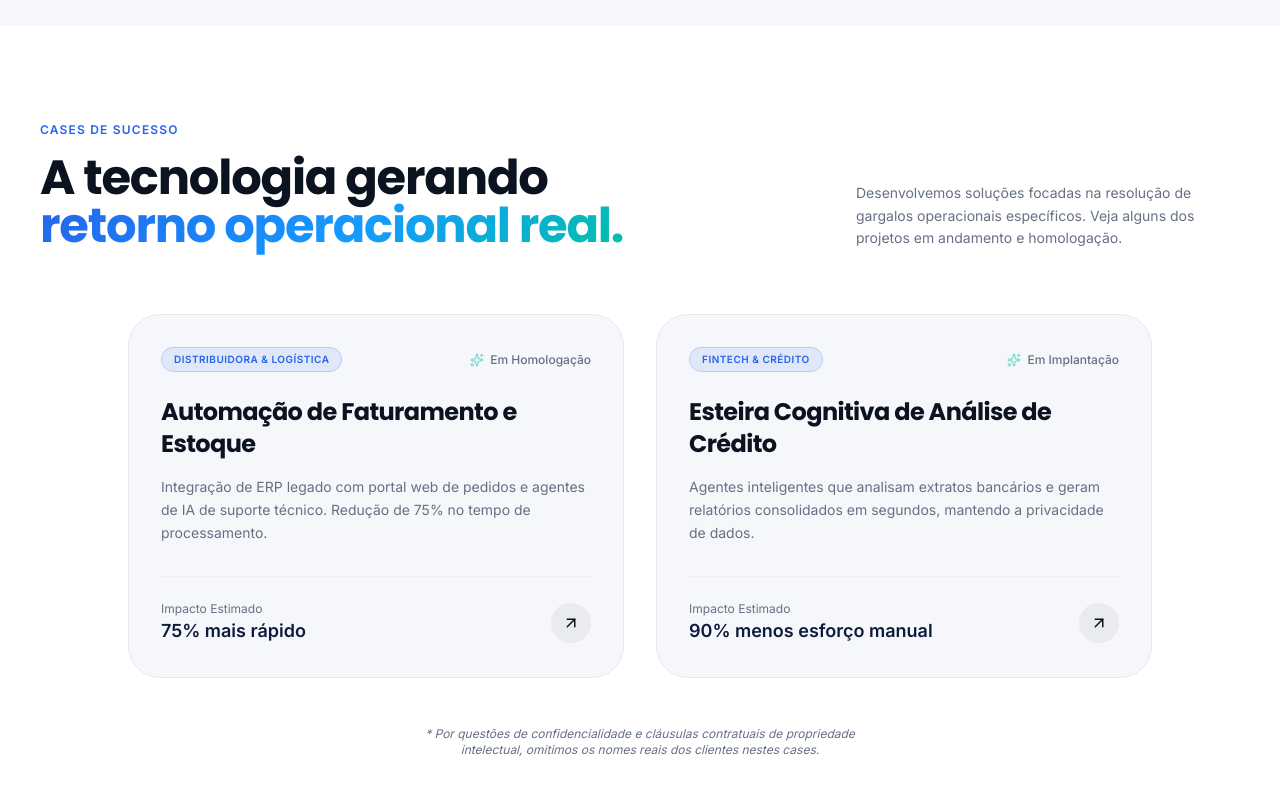
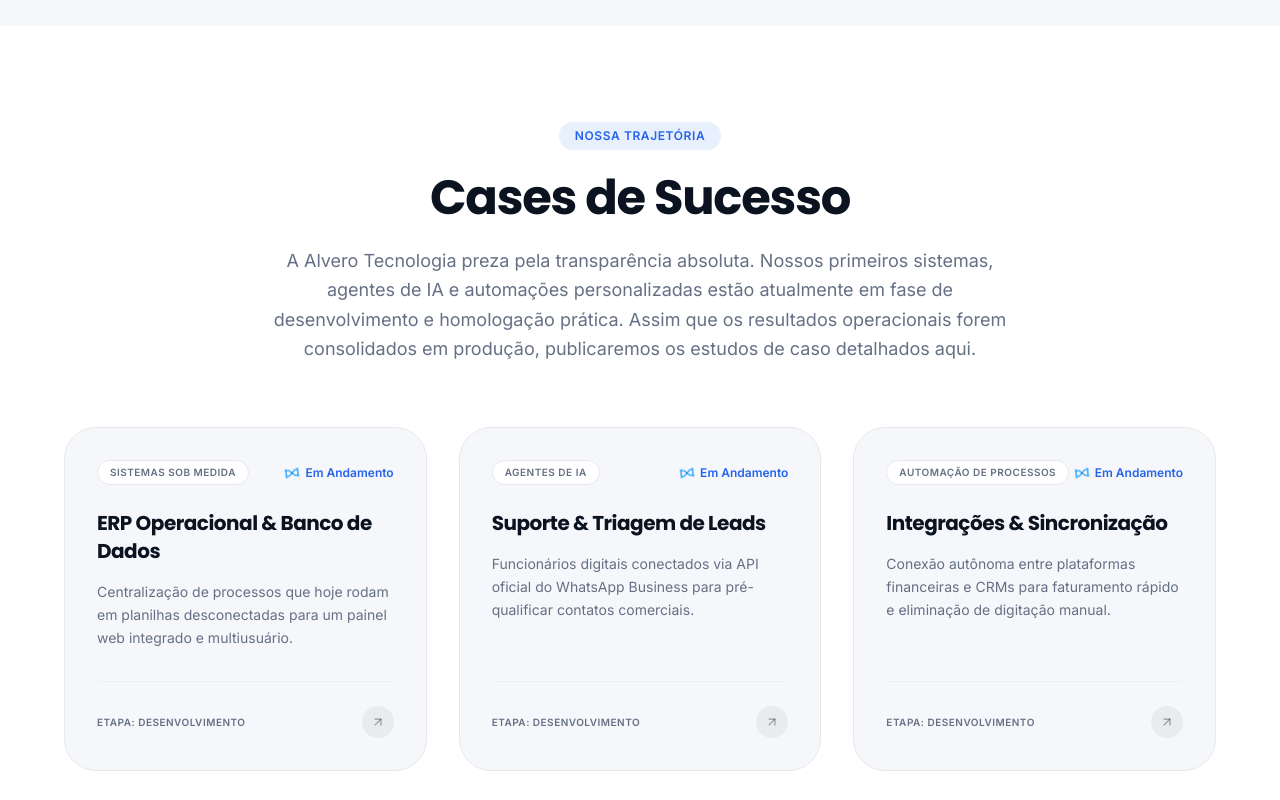
Before and after one commit to vovoachou/alvero-tecnologia, a Next.js app: page / in a window 1280 px wide. Shown: the part 6480-7280 px from the top of the page. Built offline with nearby package versions, Linux system fonts and the light colour scheme.

Commit message:
fix: navbar color on non-home pages, remove fabricated case study, fix broken diagnostico form submission

```diff
--- a/app/diagnostico/page.tsx
+++ b/app/diagnostico/page.tsx
@@ -22,10 +22,26 @@
 
   const handleSubmit = async (e: React.FormEvent) => {
     e.preventDefault();
+    console.log('Submissão iniciada. Dados do formulário:', formData);
     setIsLoading(true);
     setError('');
 
+    // Validação do lado do cliente para prevenir envios vazios e erros silenciosos
+    if (
+      !formData.name.trim() ||
+      !formData.email.trim() ||
+      !formData.whatsapp.trim() ||
+      !formData.company.trim() ||
+      !formData.bottleneck.trim()
+    ) {
+      console.warn('Submissão bloqueada: campos obrigatórios vazios.');
+      setError('Por favor, preencha todos os campos obrigatórios do formulário.');
+      setIsLoading(false);
+      return;
+    }
+
     try {
+      console.log('Enviando requisição POST para /api/diagnostico...');
       const res = await fetch('/api/diagnostico', {
         method: 'POST',
         headers: {
@@ -34,12 +50,16 @@
         body: JSON.stringify(formData),
       });
 
+      console.log('Resposta da API recebida. Status:', res.status);
       if (!res.ok) {
-        throw new Error('Falha no envio');
+        throw new Error(`Erro HTTP! status: ${res.status}`);
       }
 
+      const data = await res.json();
+      console.log('Sucesso no processamento do lead:', data);
       setIsSubmitted(true);
     } catch (err: any) {
+      console.error('Erro detectado durante a submissão do formulário:', err);
       setError('Houve um erro técnico. Por favor, tente novamente ou nos chame no WhatsApp.');
     } finally {
       setIsLoading(false);
--- a/components/CasesSection.tsx
+++ b/components/CasesSection.tsx
@@ -2,97 +2,101 @@
 
 import React from 'react';
 import { motion } from 'motion/react';
-import { Sparkles, Calendar, ArrowUpRight } from 'lucide-react';
+import { Sparkles, Hourglass, ArrowUpRight } from 'lucide-react';
 
-const cases = [
+const incomingProjects = [
   {
-    tag: 'Distribuidora & Logística',
-    title: 'Automação de Faturamento e Estoque',
-    description: 'Integração de ERP legado com portal web de pedidos e agentes de IA de suporte técnico. Redução de 75% no tempo de processamento.',
-    status: 'Em Homologação',
-    impact: '75% mais rápido',
+    area: 'Sistemas Sob Medida',
+    focus: 'ERP Operacional & Banco de Dados',
+    description: 'Centralização de processos que hoje rodam em planilhas desconectadas para um painel web integrado e multiusuário.',
   },
   {
-    tag: 'Fintech & Crédito',
-    title: 'Esteira Cognitiva de Análise de Crédito',
-    description: 'Agentes inteligentes que analisam extratos bancários e geram relatórios consolidados em segundos, mantendo a privacidade de dados.',
-    status: 'Em Implantação',
-    impact: '90% menos esforço manual',
+    area: 'Agentes de IA',
+    focus: 'Suporte & Triagem de Leads',
+    description: 'Funcionários digitais conectados via API oficial do WhatsApp Business para pré-qualificar contatos comerciais.',
+  },
+  {
+    area: 'Automação de Processos',
+    focus: 'Integrações & Sincronização',
+    description: 'Conexão autônoma entre plataformas financeiras e CRMs para faturamento rápido e eliminação de digitação manual.',
   },
 ];
 
 export default function CasesSection() {
   return (
     <section id="cases" className="py-24 bg-white relative overflow-hidden">
+      <div className="absolute top-0 right-0 w-[400px] h-[400px] bg-primary-blue/5 rounded-full blur-3xl pointer-events-none -z-10" />
+
       <div className="max-w-7xl mx-auto px-6 md:px-10">
+        <div className="text-center max-w-3xl mx-auto mb-16">
+          <motion.span
+            initial={{ opacity: 0, y: 10 }}
+            whileInView={{ opacity: 1, y: 0 }}
+            viewport={{ once: true }}
+            className="inline-block px-4 py-1.5 bg-primary-blue/10 text-primary-blue rounded-full text-xs font-bold uppercase tracking-wider mb-6"
+          >
+            Nossa Trajetória
+          </motion.span>
 
-        <div className="flex flex-col md:flex-row justify-between items-start md:items-end mb-16 gap-6">
-          <div>
-            <span className="text-primary-blue font-bold tracking-widest text-xs uppercase mb-4 block">Cases de Sucesso</span>
-            <h2 className="text-3xl md:text-5xl font-bold text-navy tracking-tight">
-              A tecnologia gerando <br />
-              <span className="text-gradient">retorno operacional real.</span>
-            </h2>
-          </div>
-          <p className="text-text-secondary text-sm max-w-sm leading-relaxed">
-            Desenvolvemos soluções focadas na resolução de gargalos operacionais específicos. Veja alguns dos projetos em andamento e homologação.
-          </p>
+          <motion.h2
+            initial={{ opacity: 0, y: 25 }}
+            whileInView={{ opacity: 1, y: 0 }}
+            viewport={{ once: true }}
+            transition={{ delay: 0.1 }}
+            className="text-3xl md:text-5xl font-bold text-navy mb-6 tracking-tight"
+          >
+            Cases de Sucesso
+          </motion.h2>
+
+          <motion.p
+            initial={{ opacity: 0, y: 20 }}
+            whileInView={{ opacity: 1, y: 0 }}
+            viewport={{ once: true }}
+            transition={{ delay: 0.2 }}
+            className="text-lg text-text-secondary leading-relaxed"
+          >
+            A Alvero Tecnologia preza pela transparência absoluta. Nossos primeiros sistemas, agentes de IA e automações personalizadas estão atualmente em fase de desenvolvimento e homologação prática. Assim que os resultados operacionais forem consolidados em produção, publicaremos os estudos de caso detalhados aqui.
+          </motion.p>
         </div>
 
-        <div className="grid md:grid-cols-2 gap-8 max-w-5xl mx-auto">
-          {cases.map((project, i) => (
+        <div className="grid md:grid-cols-3 gap-8 max-w-6xl mx-auto">
+          {incomingProjects.map((project, i) => (
             <motion.div
               key={i}
               initial={{ opacity: 0, y: 20 }}
               whileInView={{ opacity: 1, y: 0 }}
               viewport={{ once: true }}
               transition={{ delay: i * 0.1 }}
-              className="bg-background-soft border border-border-subtle rounded-[32px] p-8 flex flex-col justify-between hover:shadow-brand-sm hover:border-primary-blue transition-all group"
+              className="bg-background-soft border border-border-subtle rounded-[32px] p-8 flex flex-col justify-between hover:shadow-brand-sm hover:border-primary-blue/30 transition-all group relative overflow-hidden"
             >
               <div>
                 <div className="flex justify-between items-center mb-6">
-                  <span className="px-3 py-1 bg-primary-blue/10 text-primary-blue border border-primary-blue/20 rounded-full text-[10px] font-bold uppercase tracking-wider">
-                    {project.tag}
+                  <span className="px-3 py-1 bg-white border border-border-subtle rounded-full text-[10px] font-bold uppercase tracking-wider text-text-secondary">
+                    {project.area}
                   </span>
-                  <div className="flex items-center gap-1.5 text-xs text-text-secondary font-medium">
-                    <Sparkles size={14} className="text-digital-turquoise animate-pulse" />
-                    <span>{project.status}</span>
+                  <div className="flex items-center gap-1.5 text-xs text-primary-blue font-semibold">
+                    <Hourglass size={14} className="animate-spin text-bright-blue" style={{ animationDuration: '4s' }} />
+                    <span>Em Andamento</span>
                   </div>
                 </div>
 
-                <h3 className="text-2xl font-bold text-navy mb-4 tracking-tight group-hover:text-primary-blue transition-colors">
-                  {project.title}
+                <h3 className="text-xl font-bold text-navy mb-4 tracking-tight group-hover:text-primary-blue transition-colors">
+                  {project.focus}
                 </h3>
-                <p className="text-text-secondary text-sm leading-relaxed mb-8">
+                <p className="text-text-secondary text-sm leading-relaxed">
                   {project.description}
                 </p>
               </div>
 
-              <div className="pt-6 border-t border-border-subtle/50 flex justify-between items-center">
-                <div>
-                  <span className="block text-xs text-text-secondary">Impacto Estimado</span>
-                  <span className="text-lg font-bold text-navy-secondary">{project.impact}</span>
-                </div>
-                <div className="w-10 h-10 rounded-full bg-navy/5 flex items-center justify-center text-navy group-hover:bg-primary-blue group-hover:text-white transition-all">
-                  <ArrowUpRight size={18} />
+              <div className="pt-6 border-t border-border-subtle/50 mt-8 flex items-center justify-between">
+                <span className="text-[10px] text-text-secondary uppercase font-bold tracking-wider">Etapa: Desenvolvimento</span>
+                <div className="w-8 h-8 rounded-full bg-navy/5 flex items-center justify-center text-navy/40 group-hover:bg-primary-blue group-hover:text-white transition-all">
+                  <ArrowUpRight size={14} />
                 </div>
               </div>
             </motion.div>
           ))}
         </div>
-
-        {/* Global placeholder note */}
-        <motion.div
-          initial={{ opacity: 0 }}
-          whileInView={{ opacity: 1 }}
-          viewport={{ once: true }}
-          className="mt-12 text-center max-w-md mx-auto"
-        >
-          <p className="text-xs text-text-secondary italic">
-            * Por questões de confidencialidade e cláusulas contratuais de propriedade intelectual, omitimos os nomes reais dos clientes nestes cases.
-          </p>
-        </motion.div>
-
       </div>
     </section>
   );
--- a/components/Navbar.tsx
+++ b/components/Navbar.tsx
@@ -2,6 +2,7 @@
 
 import React, { useState, useEffect } from 'react';
 import Link from 'next/link';
+import { usePathname } from 'next/navigation';
 import { motion, AnimatePresence } from 'motion/react';
 import { Menu, X } from 'lucide-react';
 import Logo from './Logo';
@@ -17,6 +18,7 @@
 export default function Navbar() {
   const [isScrolled, setIsScrolled] = useState(false);
   const [isMobileMenuOpen, setIsMobileMenuOpen] = useState(false);
+  const pathname = usePathname();
 
   useEffect(() => {
     const handleScroll = () => {
@@ -26,17 +28,20 @@
     return () => window.removeEventListener('scroll', handleScroll);
   }, []);
 
+  const isHome = pathname === '/';
+  const showDarkNavbar = isScrolled || !isHome;
+
   return (
     <nav
       className={`fixed top-0 left-0 right-0 z-50 transition-all duration-300 ${
-        isScrolled
+        showDarkNavbar
           ? 'bg-white/90 backdrop-blur-md py-3 shadow-brand-sm'
           : 'bg-transparent py-5'
       }`}
     >
       <div className="max-w-7xl mx-auto px-6 md:px-10 flex items-center justify-between">
         <Link href="/" className="hover:opacity-90 transition-opacity">
-          <Logo variant={isScrolled ? 'dark' : 'light'} />
+          <Logo variant={showDarkNavbar ? 'dark' : 'light'} />
         </Link>
 
         {/* Desktop Menu */}
@@ -46,7 +51,7 @@
               key={link.name}
               href={link.href}
               className={`text-sm font-medium transition-colors hover:text-primary-blue ${
-                isScrolled ? 'text-text-primary' : 'text-white/90'
+                showDarkNavbar ? 'text-text-primary' : 'text-white/90'
               }`}
             >
               {link.name}
@@ -55,7 +60,7 @@
           <Link
             href="/diagnostico"
             className={`px-6 py-2.5 rounded-full text-sm font-semibold transition-all ${
-              isScrolled
+              showDarkNavbar
                 ? 'bg-primary-blue text-white hover:bg-bright-blue shadow-brand-sm hover:shadow-brand-md'
                 : 'bg-white text-navy hover:bg-background-soft'
             }`}
@@ -69,7 +74,7 @@
           className="lg:hidden p-2 text-primary-blue"
           onClick={() => setIsMobileMenuOpen(!isMobileMenuOpen)}
         >
-          {isMobileMenuOpen ? <X size={28} /> : <Menu size={28} className={isScrolled ? 'text-navy' : 'text-white'} />}
+          {isMobileMenuOpen ? <X size={28} /> : <Menu size={28} className={showDarkNavbar ? 'text-navy' : 'text-white'} />}
         </button>
       </div>
 
```
Also changed, not shown: 1 other file (tests, documents, lock files or other folders).
